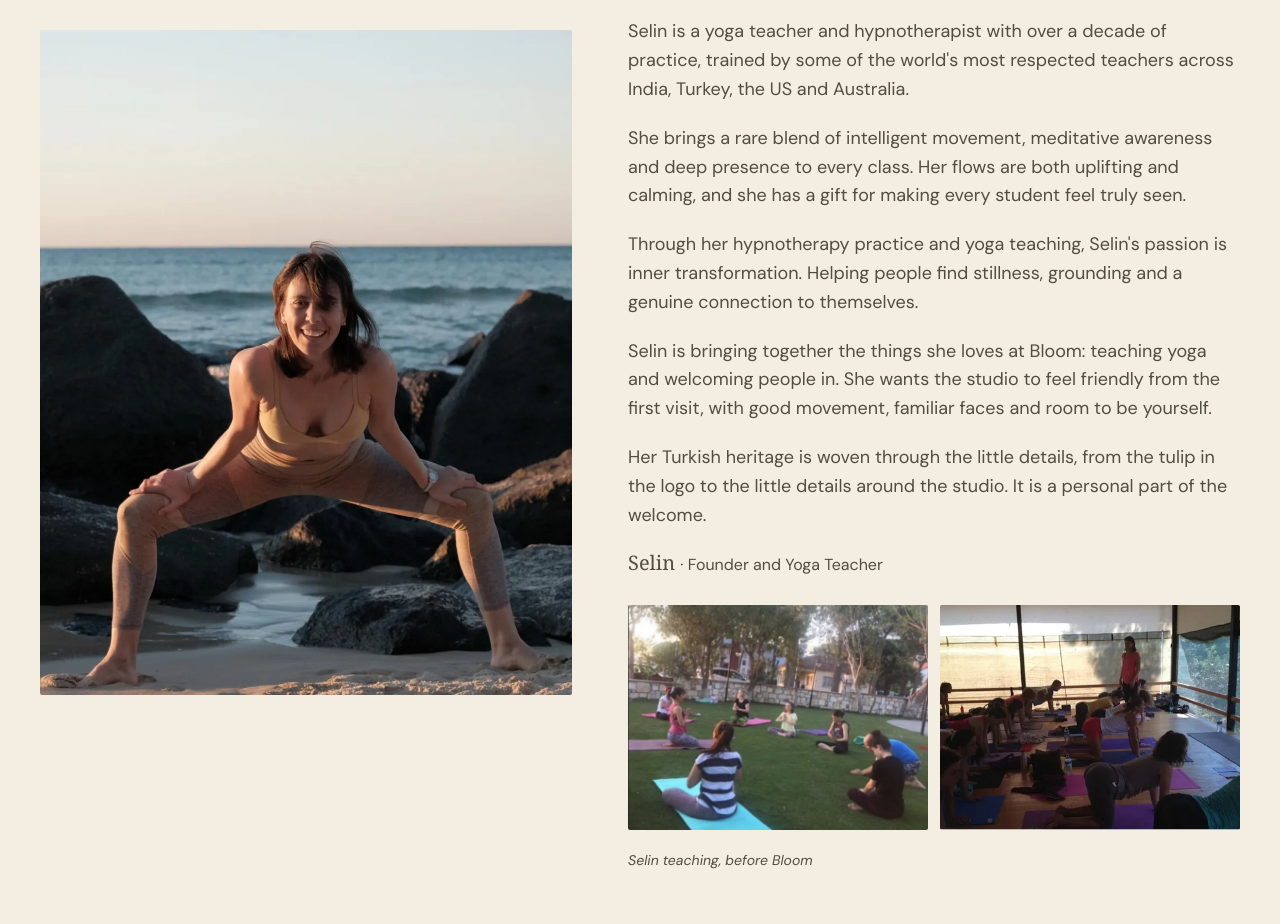
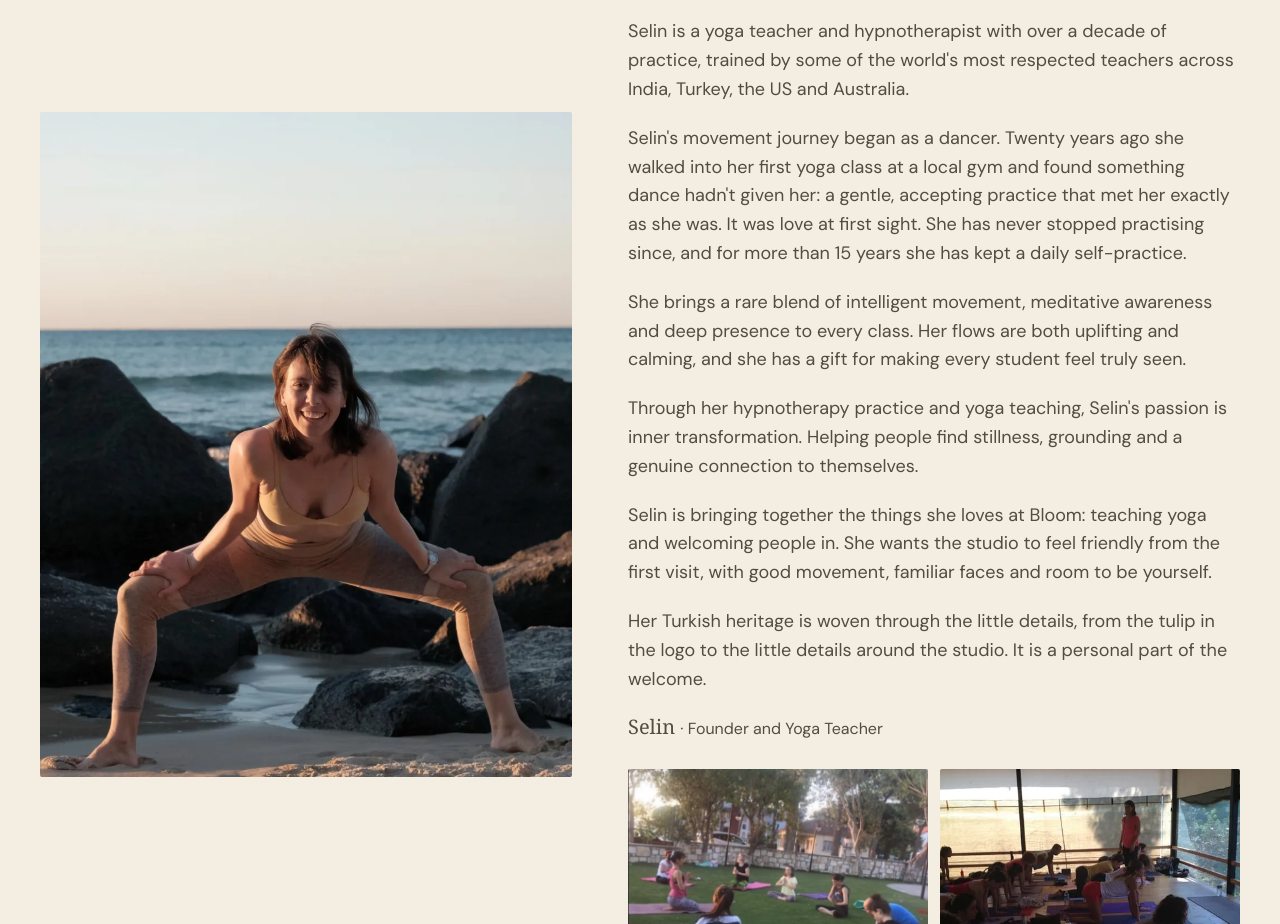
Before and after one commit to bloomyogaballina/bloom-yoga-ballina-website, a plain HTML site: page index.html in a window 1280 px wide. Shown: the part 1595-2519 px from the top of the page. Drawn offline with Linux system fonts and the light colour scheme.

Commit message:
Add Selin's yoga journey to Meet Selin
Co-Authored-By: Claude Opus 5.5 <noreply@anthropic.com>
Claude-Session: https://claude.ai/code/session_01QECcuFeuphV2sVygQpBK4Z

```diff
--- a/index.html
+++ b/index.html
@@ -111,6 +111,7 @@ a:focus-visible{outline:2px solid #504D42;outline-offset:2px}
       <p style="margin:0;font-size:19px;font-weight:500;letter-spacing:0.01em;color:#A94F2C">Meet Selin</p>
       <h2 style="margin:0;font-family:Georgia,&quot;Times New Roman&quot;,serif;font-weight:400;font-size:clamp(30px,3.4vw,40px);line-height:1.15;color:#A94F2C">Good yoga. A warm welcome. Familiar faces.</h2>
       <p style="margin:0;max-width:34em">Selin is a yoga teacher and hypnotherapist with over a decade of practice, trained by some of the world&#39;s most respected teachers across India, Turkey, the US and Australia.</p>
+      <p style="margin:0;max-width:34em">Selin&#39;s movement journey began as a dancer. Twenty years ago she walked into her first yoga class at a local gym and found something dance hadn&#39;t given her: a gentle, accepting practice that met her exactly as she was. It was love at first sight. She has never stopped practising since, and for more than 15 years she has kept a daily self-practice.</p>
       <p style="margin:0;max-width:34em">She brings a rare blend of intelligent movement, meditative awareness and deep presence to every class. Her flows are both uplifting and calming, and she has a gift for making every student feel truly seen.</p>
       <p style="margin:0;max-width:34em">Through her hypnotherapy practice and yoga teaching, Selin&#39;s passion is inner transformation. Helping people find stillness, grounding and a genuine connection to themselves.</p>
       <p style="margin:0;max-width:34em">Selin is bringing together the things she loves at Bloom: teaching yoga and welcoming people in. She wants the studio to feel friendly from the first visit, with good movement, familiar faces and room to be yourself.</p>
```
